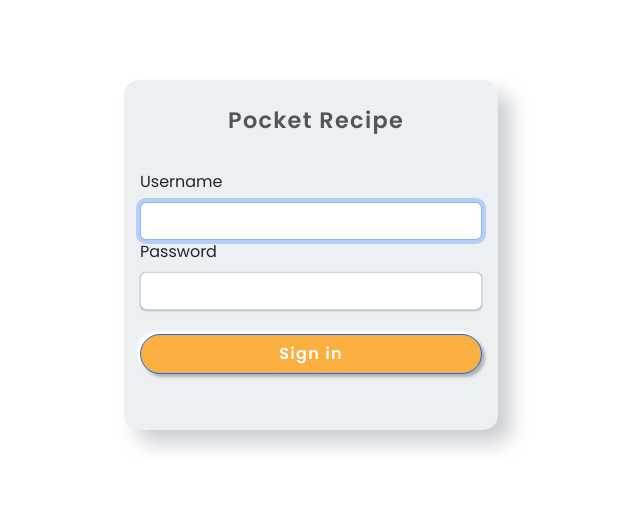
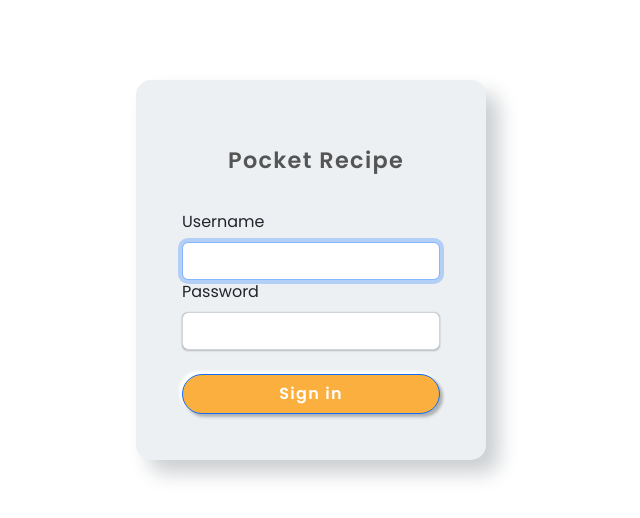
Before and after one commit to chang2000/cs5610-p3-PocketRecipe, a React (Create React App) app in the folder frontend/: page /login in a window 1280 px wide. Shown: the top 518 px of the page, without its empty margins (329-969 px from the left). Built offline with nearby package versions, Linux system fonts and the light colour scheme.

Commit message:
login and main page ui

```diff
--- a/frontend/src/App.css
+++ b/frontend/src/App.css
@@ -124,8 +124,14 @@ form[action$="destroy"] button {
   border-width: 0;
 }
 
+#whole-page {
+  display: flex;
+  height: 100%;
+  width: 100%;
+}
+
 #root {
-  display: flex;
+  /* display: flex; */
   height: 100%;
   width: 100%;
 }
--- a/frontend/src/LoginPage.css
+++ b/frontend/src/LoginPage.css
@@ -15,10 +15,10 @@ body {
 }
 
 .wrapper {
-    /* max-width: 350px; */
-    max-height: 350px;
+    max-width: 350px;
+    min-height: 350px;
     margin: 80px auto;
-    /* padding: 40px 30px 30px 30px; */
+    padding: 40px 30px 30px 30px;
     background-color: #ecf0f3;
     border-radius: 15px;
     box-shadow: 13px 13px 20px #cbced1, -13px -13px 20px #fff;
--- a/frontend/src/routes/Root.jsx
+++ b/frontend/src/routes/Root.jsx
@@ -4,7 +4,8 @@ import { Link, Outlet } from "react-router-dom";
 function Root() {
   return (
     <>
-      <div id="category-bar">
+    <div id="whole-page">
+    <div id="category-bar">
         <h1>Current user:</h1>
         <button id="log-out">Log Out</button>
         <div>
@@ -43,6 +44,8 @@ function Root() {
       <div id="content">
         <Outlet />
       </div>
+    </div>
+
     </>
   );
 }
```
